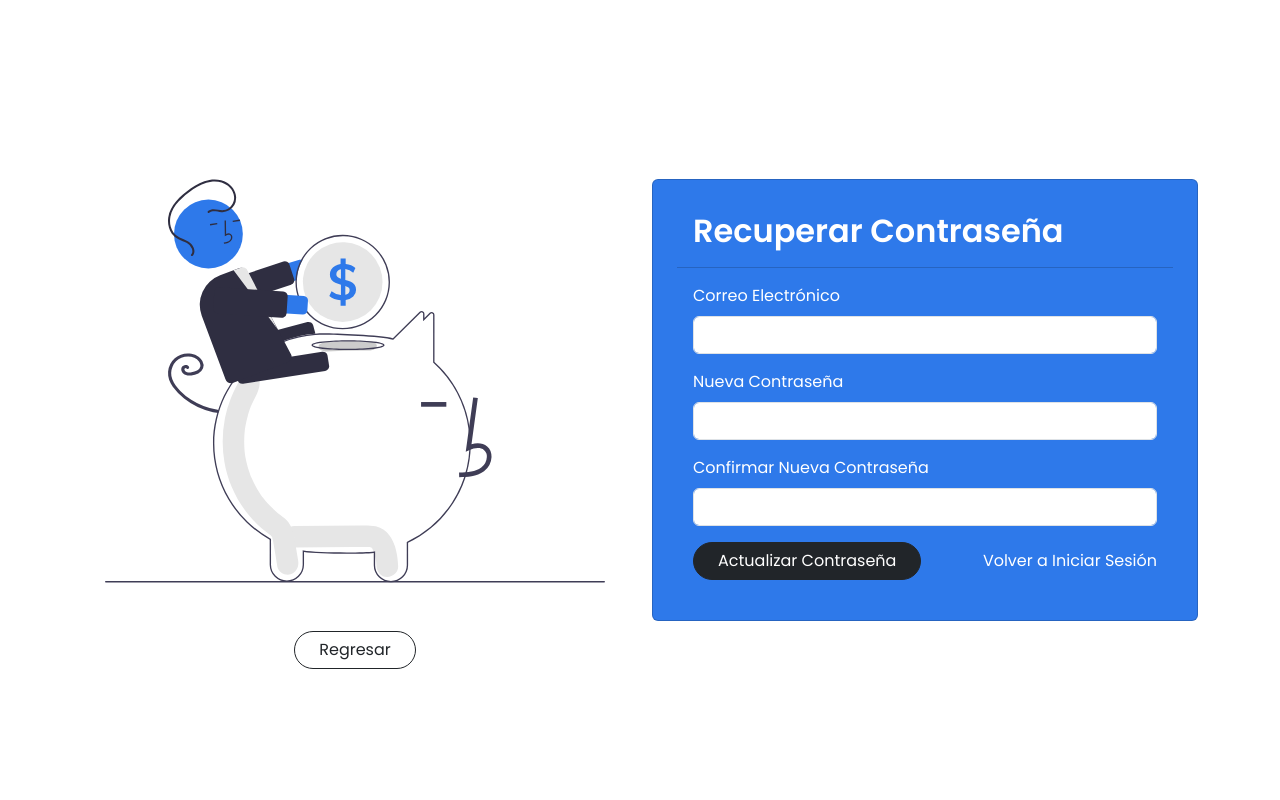
After one commit to MelissaFloresA/LACUPONERA, a PHP site: page /LACUPONERA/recuperar-contrasena in a window 1280 px wide. The commit adds this page. Run offline with PHP 8.4, Linux system fonts and the light colour scheme.

Commit message:
cambio de contraseña

```diff
--- /dev/null
+++ b/Views/Clientes/RecuperarPassword.php
@@ -0,0 +1,99 @@
+<?php
+session_start();
+
+if (isset($_SESSION['ID_Cliente'])) {
+    header("Location: /LACUPONERA/");
+    exit;
+}
+?>
+<!DOCTYPE html>
+<html lang="en">
+
+<head>
+    <meta charset="UTF-8">
+    <meta name="viewport" content="width=device-width, initial-scale=1.0">
+    <title>Recuperar Contraseña</title>
+    <link href="https://cdn.jsdelivr.net/npm/bootstrap@5.3.3/dist/css/bootstrap.min.css" rel="stylesheet"
+        integrity="sha384-QWTKZyjpPEjISv5WaRU9OFeRpok6YctnYmDr5pNlyT2bRjXh0JMhjY6hW+ALEwIH" crossorigin="anonymous">
+    <link href="https://fonts.googleapis.com/css2?family=Open+Sans:wght@300;400;600&family=Poppins:wght@400;600&display=swap" rel="stylesheet">
+    <base href="/LACUPONERA/Views/">
+    <link rel="stylesheet" href="../Style/LoginStyle.css">
+    <link rel="icon" href="../resources/icionito.ico" type="image/png">
+</head>
+
+<body>
+    <div class="container vh-100">
+        <div class="row h-100 align-items-center">
+            <div class="col-md-6 d-flex flex-column align-items-center">
+                <img src="../resources/savings.svg" alt="" width="500" height="500">
+                <a href="/LACUPONERA/"><button type="button" class="btn btn-outline-dark rounded-pill px-4">Regresar</button></a>
+            </div>
+            <div class="col-md-6">
+                <div class="card text-white p-4">
+                    <div class="card-header bg-transparent">
+                        <h2 class="card-title fw-bold">Recuperar Contraseña</h2>
+                    </div>
+                    <div class="card-body">
+                    <form action="/LACUPONERA/recuperar-contrasena/actualizar" method="POST">
+                            <div class="mb-3">
+                                <label for="email" class="form-label">Correo Electrónico</label>
+                                <input type="email" class="form-control" id="email" name="email" required>
+                            </div>
+                            <div class="mb-3">
+                                <label for="password" class="form-label">Nueva Contraseña</label>
+                                <input type="password" class="form-control" id="password" name="password" required>
+                            </div>
+                            <div class="mb-3">
+                                <label for="confirm_password" class="form-label">Confirmar Nueva Contraseña</label>
+                                <input type="password" class="form-control" id="confirm_password" name="confirm_password" required>
+                            </div>
+                            <div class="row">
+                                <div class="col d-flex justify-content-between align-items-center">
+                                    <button type="submit" class="btn btn-dark rounded-pill px-4">Actualizar Contraseña</button>
+                                    <a href="/LACUPONERA/login" class="link-offset-3 link-underline-light text-white link-underline-opacity-0 link-underline-opacity-100-hover">Volver a Iniciar Sesión</a>
+                                </div>
+                            </div>
+                        </form>
+                    </div>
+                </div>
+            </div>
+        </div>
+    </div>
+
+    <!--Toast de Mensajes-->
+    <button type="button" class="d-none" id="toastBtn"></button>
+
+    <div class="toast-container position-fixed top-0 end-0 p-3">
+        <div id="toast" class="toast align-items-center <?= isset($_SESSION['Result']['status']) && $_SESSION['Result']['status'] ? 'text-bg-success' : 'text-bg-danger' ?> border-0" role="alert" aria-live="assertive" aria-atomic="true">
+            <div class="d-flex">
+                <div class="toast-body">
+                    <?php echo isset($_SESSION['Result']['mensaje']) ? htmlspecialchars($_SESSION['Result']['mensaje']) : ''; ?>
+                </div>
+                <button type="button" class="btn-close btn-close-white me-2 m-auto" data-bs-dismiss="toast" aria-label="Close"></button>
+            </div>
+        </div>
+    </div>
+
+    <script src="https://cdn.jsdelivr.net/npm/bootstrap@5.3.3/dist/js/bootstrap.bundle.min.js"
+        integrity="sha384-YvpcrYf0tY3lHB60NNkmXc5s9fDVZLESaAA55NDzOxhy9GkcIdslK1eN7N6jIeHz" crossorigin="anonymous"></script>
+
+    <!--Mensajes-->
+    <?php if (isset($_SESSION['Result'])): ?>
+        <script>
+            const toastTrigger = document.getElementById('toastBtn')
+            const toast = document.getElementById('toast')
+
+            if (toastTrigger) {
+                const toastBootstrap = bootstrap.Toast.getOrCreateInstance(toast)
+                toastTrigger.addEventListener('click', () => {
+                    toastBootstrap.show()
+                })
+            }
+
+            toastTrigger.click();
+        </script>
+        <?php unset($_SESSION['Result']); ?>
+    <?php endif; ?>
+</body>
+
+</html>
```
Also changed, not shown: Controllers/ClientesController.php (+39 -0 lines), Models/ClienteModel.php (+21 -0 lines), Views/Clientes/Login.php (+24 -7 lines), .htaccess.
